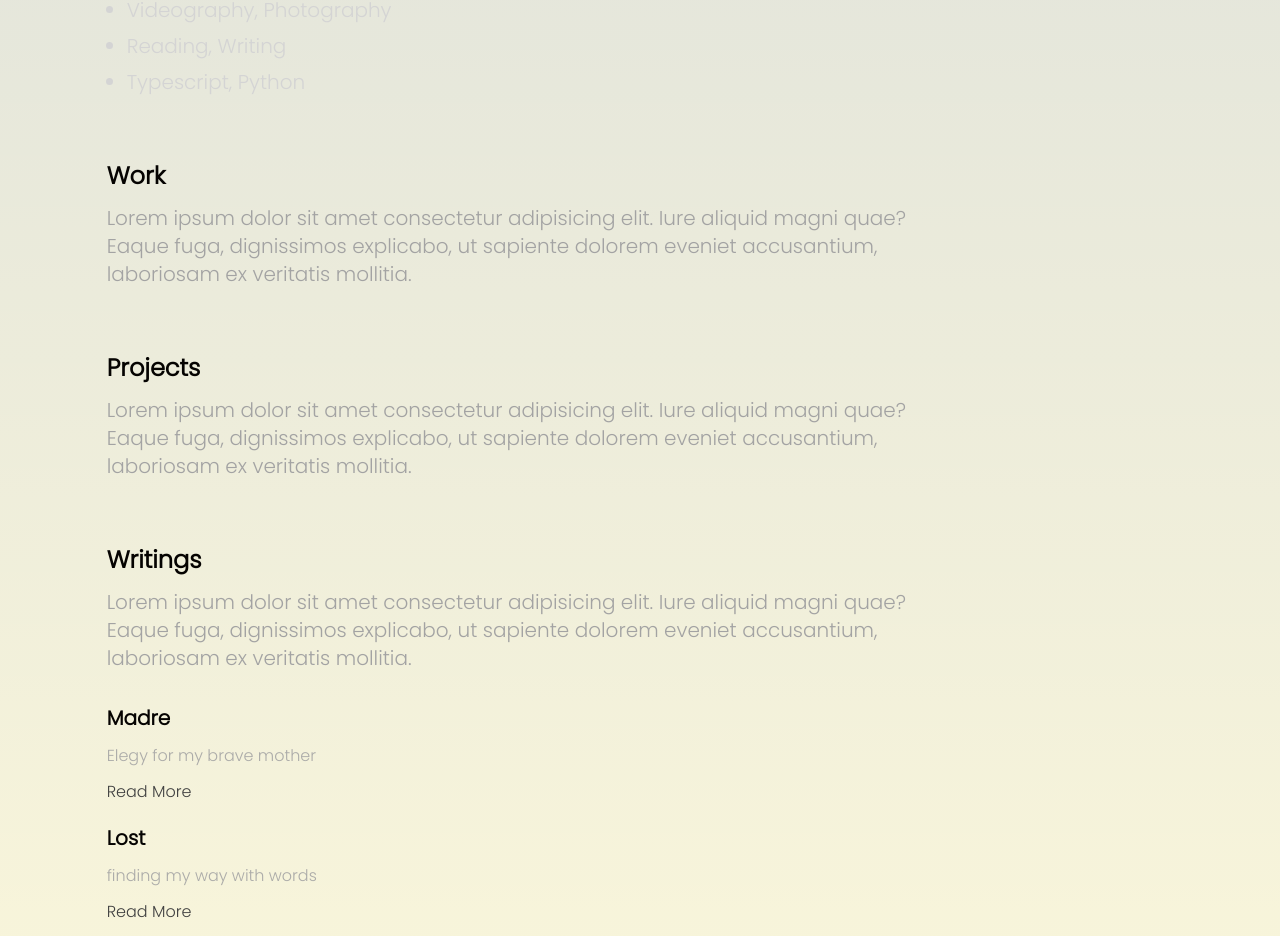
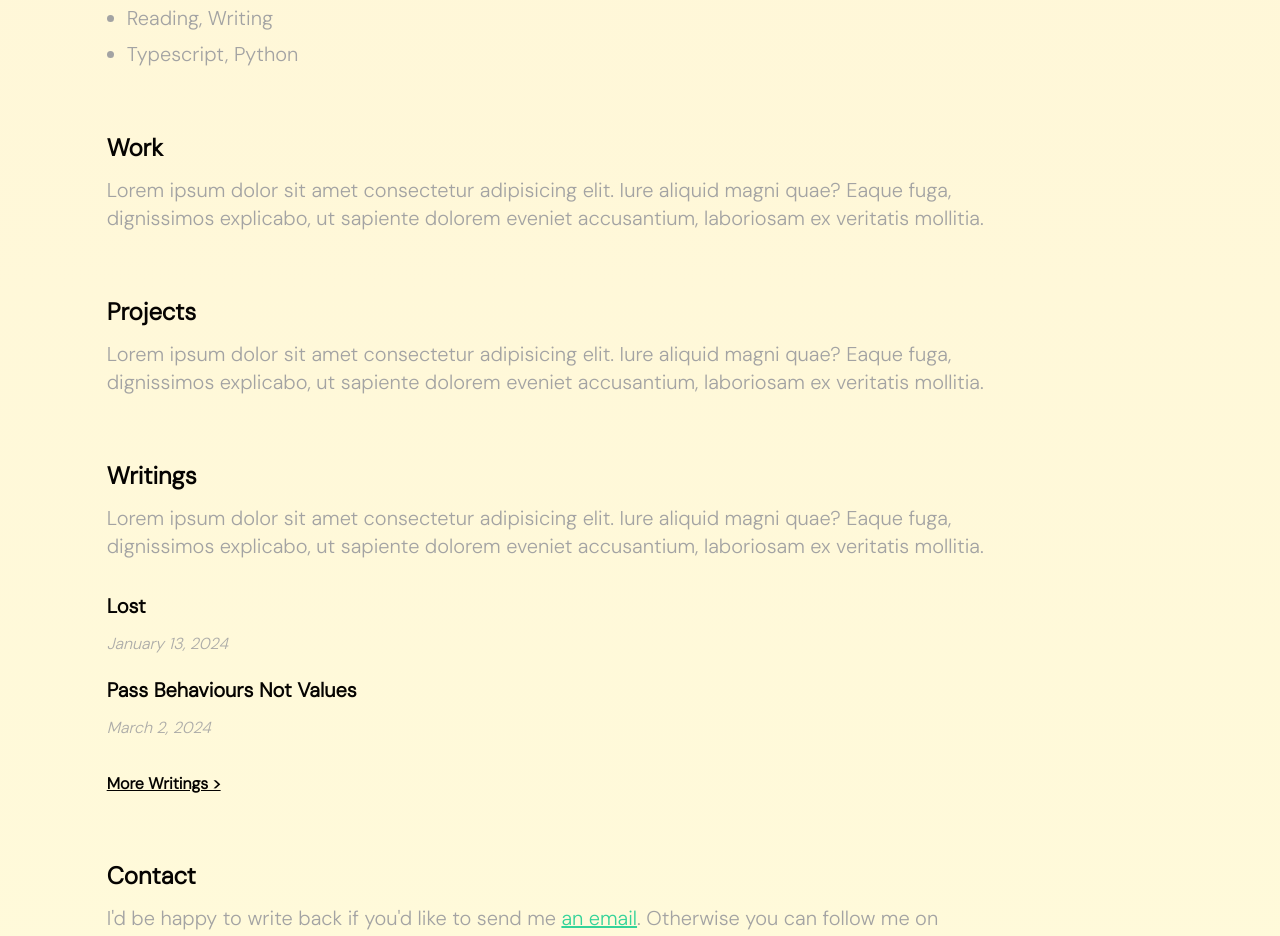
Before and after one commit to sommmtoooo/sommmtoooo-v2, a Next.js app: page / in a window 1280 px wide. Shown: the part 810-1746 px from the top of the page. Built offline with nearby package versions, Linux system fonts and the light colour scheme.

Commit message:
Update: Blog Structure | Minimal UI | Fonts

```diff
--- /dev/null
+++ b/src/app/blog/[slug]/blog.css
@@ -0,0 +1,61 @@
+body {
+  line-height: 1.6;
+}
+
+h1,
+h2,
+h3,
+h4,
+h5,
+h6 {
+  margin: 1.2em 0 0.5em;
+  line-height: 1.2;
+}
+
+a {
+  text-decoration: none;
+  border-bottom: 1px solid;
+}
+
+ul,
+ol {
+  margin: 1em 0;
+  padding: 0 1.5em;
+}
+
+li {
+  margin: 0.5em 0;
+}
+
+.blog-content p {
+  margin: 1rem 0;
+  font-size: 0.95rem;
+  @apply max-w-prose;
+}
+
+.blog-content p > code {
+  padding: 0.15rem 0.4rem;
+  font-family: "Courier New", Courier, monospace;
+  border: 1px solid white @apply text-emerald-400 bg-red-400 text-xs
+    font-semibold rounded-sm border border-emerald-500;
+}
+
+.blog-content pre {
+  background-color: var(--secondary-dark) !important;
+  padding: 1.25rem;
+  font-size: 0.85rem;
+  font-family: "Courier New", Courier, monospace;
+  overflow-x: auto;
+}
+
+.blog-content blockquote {
+  @apply bg-emerald-500 bg-opacity-10 border-l-2 border-emerald-500 px-4 py-2.5 my-4;
+}
+
+.blog-content blockquote p {
+  font-style: italic;
+  font-size: 0.88rem;
+  line-height: 1.9;
+  margin: 0;
+  @apply text-emerald-500;
+}
--- a/src/app/blog/page.tsx
+++ b/src/app/blog/page.tsx
@@ -1,7 +1,30 @@
-import React from 'react'
+import BlogCard from "@/components/BlogCard";
+import { POSTS_DIRECTORY, getPostMetaData } from "@/utils/posts.utils";
+import Link from "next/link";
+import React from "react";
 
 export default function page() {
+  const posts = getPostMetaData(POSTS_DIRECTORY);
   return (
-    <div>Blog Page</div>
-  )
+    <section>
+      <div className="mb-20">
+        <h1 className="text-3xl font-bold mb-2">Blog</h1>
+        <p className="my-4">
+          A place for my thoughts, adventures and experiences worth sharing...
+        </p>
+        <Link
+          href={"/"}
+          className="underline font-bold transition-all hover:text-emerald-400 hover:ml-4"
+        >
+          &lt; Home
+        </Link>
+      </div>
+
+      <div>
+        {posts.map((post, index) => (
+          <BlogCard key={index} post={post} />
+        ))}
+      </div>
+    </section>
+  );
 }
--- a/src/app/gallery/page.tsx
+++ /dev/null
@@ -1,17 +0,0 @@
-import React from 'react'
-
-export default function page() {
-  return (
-    <section>
-      <div className='mb-16 text-3xl font-bold'>Gallery</div>
-      <div className='grid grid-cols-12 auto-rows-[400px] gap-4'>
-        <div className='col-span-3 border-[1px] border-neutral-500 shadow-sm   rounded-md cursor-pointer'></div>
-        <div className='col-span-4 border-[1px] border-neutral-500 shadow-sm   rounded-md cursor-pointer'></div>
-        <div className='col-span-5 row-span-2 border-[1px] border-neutral-500 shadow-sm   rounded-md cursor-pointer'></div>
-        <div className='col-span-7 border-[1px] border-neutral-500 shadow-sm   rounded-md cursor-pointer'></div>
-        <div className='col-span-5 border-[1px] border-neutral-500 shadow-sm   rounded-md cursor-pointer'></div>
-        <div className='col-span-7 border-[1px] border-neutral-500 shadow-sm   rounded-md cursor-pointer'></div>
-      </div>
-    </section>
-  )
-}
--- a/src/app/globals.css
+++ b/src/app/globals.css
@@ -2,10 +2,11 @@
 @tailwind components;
 @tailwind utilities;
 
+
 :root {
   --foreground-rgb: 5, 3, 1;
-  --background-start-rgb: 214, 219, 220;
   --background-end-rgb: 255, 250, 218;
+  --background-start-rgb: 255, 245, 215;
 }
 
 @media (prefers-color-scheme: dark) {
--- a/src/app/layout.tsx
+++ b/src/app/layout.tsx
@@ -1,9 +1,9 @@
 import type { Metadata } from "next";
-import { Inter, Poppins } from "next/font/google";
+import { Poppins, DM_Sans } from "next/font/google";
 import "./globals.css";
 
-const inter = Inter({ subsets: ["latin"] });
-const poppins = Poppins({ weight: '300', subsets: ['latin'] })
+const poppins = Poppins({ weight: "300", subsets: ["latin"] });
+const dm_sans = DM_Sans({ weight: "300", subsets: ["latin"] });
 
 export const metadata: Metadata = {
   title: "Somtochukwu",
@@ -12,23 +12,36 @@ export const metadata: Metadata = {
   robots: {
     nocache: true,
   },
-  keywords: ["somtochukwu", "somtochukwu nnalue", "somtodev", "leroy nnalue", "padawan", "software developer", "somtodev blog", "somtochukwu blog", "alienxr", "alienxroy"],
+  keywords: [
+    "somtochukwu",
+    "somtochukwu nnalue",
+    "somtodev",
+    "leroy nnalue",
+    "padawan",
+    "software developer",
+    "somtodev blog",
+    "somtochukwu blog",
+    "alienxr",
+    "alienxroy",
+  ],
   twitter: {
-    title: 'Somtochukwu',
-    description: 'Software Developer',
-    creator: 'Sommmtoooo',
-    creatorId: 'sommmtoooo'
+    title: "Somtochukwu",
+    description: "Software Developer",
+    creator: "Sommmtoooo",
+    creatorId: "sommmtoooo",
   },
   openGraph: {
-    type: 'website',
-    url: 'https://sommmtoooo.vercel.app',
-    title: 'Somtochukwu',
-    description: 'Software Developer',
-    siteName: 'Somtochukwu',
-    images: [{
-      url: 'https://sommmtoooo.vercel.app/images/card/card.png'
-    }]
-  }
+    type: "website",
+    url: "https://sommmtoooo.vercel.app",
+    title: "Somtochukwu",
+    description: "Software Developer",
+    siteName: "Somtochukwu",
+    images: [
+      {
+        url: "https://sommmtoooo.vercel.app/images/card/card.png",
+      },
+    ],
+  },
 };
 
 export default function RootLayout({
@@ -39,12 +52,26 @@ export default function RootLayout({
   return (
     <html lang="en">
       <head>
-        <link rel="apple-touch-icon" sizes="180x180" href="favicon/apple-touch-icon.png" />
-        <link rel="icon" type="image/png" sizes="32x32" href="favicon/favicon-32x32.png" />
-        <link rel="icon" type="image/png" sizes="16x16" href="favicon/favicon-16x16.png" />
+        <link
+          rel="apple-touch-icon"
+          sizes="180x180"
+          href="favicon/apple-touch-icon.png"
+        />
+        <link
+          rel="icon"
+          type="image/png"
+          sizes="32x32"
+          href="favicon/favicon-32x32.png"
+        />
+        <link
+          rel="icon"
+          type="image/png"
+          sizes="16x16"
+          href="favicon/favicon-16x16.png"
+        />
         <link rel="manifest" href="favicon/site.webmanifest" />
       </head>
-      <body className={poppins.className}>
+      <body className={dm_sans.className}>
         <main className="w-5/6 mx-auto my-5">
           {children}
         </main>
--- a/src/app/page.tsx
+++ b/src/app/page.tsx
@@ -53,11 +53,9 @@ export default function page() {
         </p>
 
         <ul className="ml-5 list-disc">
-          <li className="my-2 text-xl text-neutral-300">
-            Videography, <Link href={"/gallery"}>Photography</Link>
-          </li>
-          <li className="my-2 text-xl text-neutral-300">Reading, Writing</li>
-          <li className="my-2 text-xl text-neutral-300">Typescript, Python</li>
+          <li className="my-2 text-xl text-neutral-400">Videography, Chess</li>
+          <li className="my-2 text-xl text-neutral-400">Reading, Writing</li>
+          <li className="my-2 text-xl text-neutral-400">Typescript, Python</li>
         </ul>
       </section>
 
@@ -96,8 +94,10 @@ export default function page() {
           ))}
         </div>
 
-        <Link href={"#"} className="font-semibold transition-all hover:ml-5">
-          {" "}
+        <Link
+          href={"/blog"}
+          className="underline font-semibold transition-all hover:ml-5 hover:text-emerald-400"
+        >
           More Writings &gt;
         </Link>
       </section>
@@ -106,9 +106,34 @@ export default function page() {
       <section className="my-16">
         <h2 className="font-semibold text-2xl">Contact</h2>
         <p className="text-neutral-400 my-3 max-w-prose text-xl">
-          I&apos;d be happy to write back if you&apos;d like to send me an
-          email. Otherwise you can follow me on Twitter Mastodon, Github or
-          LinkedIn.
+          I&apos;d be happy to write back if you&apos;d like to send me{" "}
+          <Link
+            href={"mailto:leroynnalue65@gmail.com"}
+            className="underline text-emerald-400"
+          >
+            an email
+          </Link>
+          . Otherwise you can follow me on{" "}
+          <Link
+            href={"twitter.com/sommmtoooo"}
+            className="underline text-emerald-400"
+          >
+            Twitter
+          </Link>
+          ,&nbsp;
+          <Link
+            href={"twitter.com/sommmtoooo"}
+            className="underline text-emerald-400"
+          >
+            Github
+          </Link>
+          &nbsp; or &nbsp;
+          <Link
+            href={"twitter.com/sommmtoooo"}
+            className="underline text-emerald-400"
+          >
+            LinkedIn
+          </Link>
         </p>
       </section>
     </section>
--- a/src/components/BlogCard.tsx
+++ b/src/components/BlogCard.tsx
@@ -1,4 +1,5 @@
 import { Post } from "@/types";
+import { formatDate } from "@/utils";
 import Link from "next/link";
 
 interface BlogCardProps {
@@ -8,18 +9,14 @@ interface BlogCardProps {
 export default function BlogCard({ post }: BlogCardProps) {
   return (
     <article className="my-5">
-      <Link href={"#"}>
-        <h1 className="text-xl font-semibold">{post.title}</h1>
+      <Link href={`/blog/${post.slug as string}`}>
+        <h1 className="text-xl font-semibold transition-all hover:animate-pulse hover:italic">
+          {post.title}
+        </h1>
       </Link>
-      <p className="max-w-prose text-md text-neutral-400 text-opacity-90 my-3">
-        {post.description}
+      <p className="max-w-prose italic text-md text-neutral-400 text-opacity-90 my-3">
+        {formatDate(post.date)}
       </p>
-      <Link
-        href={`/blog/${post.slug as string}`}
-        className="text-md text-neutral-700 transition-all hover:animate-pulse hover:italic"
-      >
-        Read More
-      </Link>
     </article>
   );
 }
--- a/src/posts/madre.md
+++ /dev/null
@@ -1,98 +0,0 @@
----
-title: Madre
-description: Elegy for my brave mother
-cover: /covers/madre.png
-keywords: elegy, mom, personal, life, regrets, pain
-date: 15 April 2024
-# draft: true
----
-
-![](/covers/madre.png)
-
-Another day to spend without you
-
-Another day to ask for the meaning of life
-
-Another day to give in
-
-Another day to fight back
-
-I miss you mom
-
-What would I become without you huh
-
-Who do I have now to make proud
-
-With no one to cuddle
-
-No ears to hear my struggles and pain
-
-No valid reason to keep trying hard
-
-I miss you
-
-I miss you soo much
-
-My days now haunt me with regrets
-
-Where was I when you took the last breath
-
-How can I let go the only person who loved me
-
-How can I turn my back on the only person who graced me
-
-A person who loved me soo dearly she could die for me
-
-How blind was I ? Mom !
-
-Howwwwww ?
-
-I just want to see you again
-
-Even if it costs a lifetime
-
-It's worth it
-
-Because I love you
-
-If life graced me with children
-
-I know they be happy to know who you were
-
-My First Love | My Only Friend
-
-Thank You For All You Did Mom
-
-I'm grateful,I was scared of loosing you
-
-Ever since I was in school
-
-I didn't know it would be tis early mom
-
-I freaking didn't know
-
-I'd have stayed by your side
-
-I would have left everything
-
-I would have spent every second with you
-
-What's the point of everything now
-
-What's the point
-
-Why does death hide it's sting now from me
-
-I just want to feel you mom
-
-What's the world without your scent now
-
-Everything reeks of worthlessness
-
-Not even life makes sense
-
-How long do I have to live to see you ?
-
-I forever love you mom, forever, forever mom
-
-See you soon
--- /dev/null
+++ b/src/utils/index.ts
@@ -0,0 +1,5 @@
+export function formatDate(date: string) {
+  return new Date(date).toLocaleString("en-US", {
+    dateStyle: "long",
+  });
+}
```
Also changed, not shown: src/app/blog/[slug]/page.tsx (+67 -5 lines).
